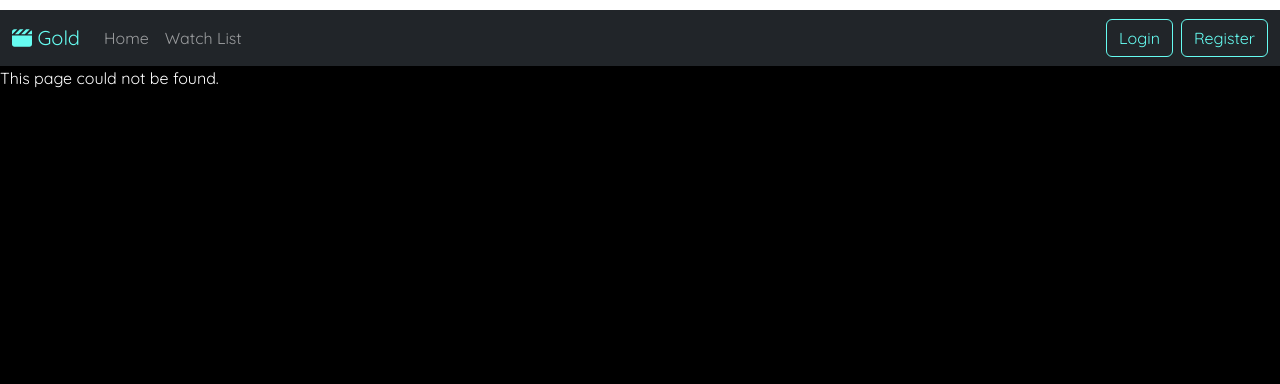
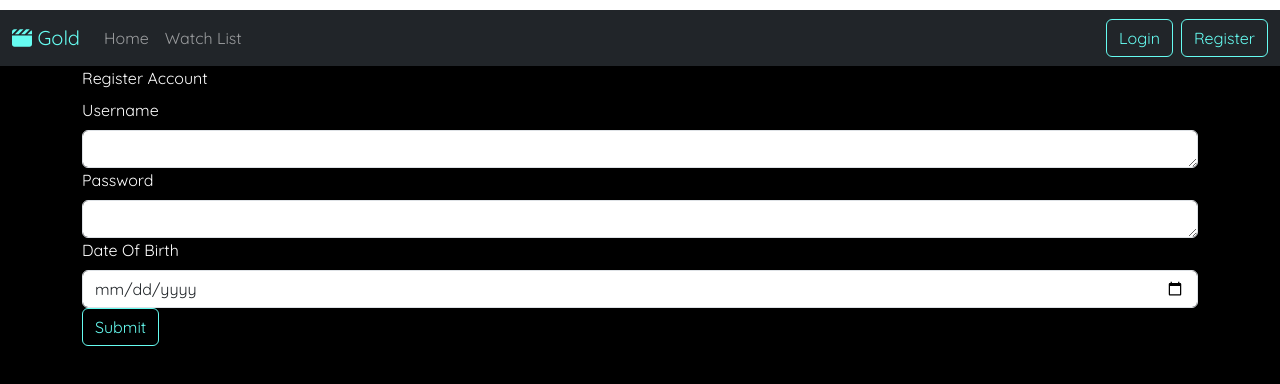
Before and after one commit to RyanBellNEIT/movie-api-frontend, a React (Create React App) app: page /register in a window 1280 px wide. Shown: the top 384 px of the page. Built offline with nearby package versions, Linux system fonts and the light colour scheme; no server answers.

Commit message:
Implemented registration page and adding of users from frontend.

```diff
--- a/package.json
+++ b/package.json
@@ -15,10 +15,12 @@
     "ajv": "^8.17.1",
     "ajv-keywords": "^5.1.0",
     "axios": "^1.7.9",
+    "bcryptjs-react": "^2.4.6",
     "bootstrap": "^5.3.3",
     "ngrok": "^5.0.0-beta.2",
     "react": "^19.0.0",
     "react-bootstrap": "^2.10.9",
+    "react-datepicker": "^8.0.0",
     "react-dom": "^19.0.0",
     "react-material-ui-carousel": "^3.4.2",
     "react-player": "^2.16.0",
--- a/src/App.js
+++ b/src/App.js
@@ -8,6 +8,8 @@ import Header from './components/header/Header';
 import Trailer from './components/trailer/Trailer';
 import Reviews from './components/reviews/Reviews';
 import NotFound from './components/notFound/NotFound';
+import Login from './components/login/Login';
+import Register from './components/register/Register';
 
 
 function App() {
@@ -20,8 +22,6 @@ function App() {
 
     try{
       const response = await api.get("/api/v1/movies");
-
-      console.log(response.data);
 
       setMovies(response.data);
     }
@@ -58,8 +58,10 @@ function App() {
       <Routes>
         <Route path='/' element={<Layout/>}>
           <Route path='/' element={<Home movies={movies}/>}></Route>
-          <Route path='/Trailer/:ytTrailerId' element={<Trailer/>}></Route>
-          <Route path='/Reviews/:movieId' element ={<Reviews getMovieData={getMovieData} movie={movie} reviews={reviews} setReviews={setReviews}/>}></Route>
+          <Route path='/trailer/:ytTrailerId' element={<Trailer/>}></Route>
+          <Route path='/reviews/:movieId' element ={<Reviews getMovieData={getMovieData} movie={movie} reviews={reviews} setReviews={setReviews}/>}></Route>
+          <Route path='/login' element={<Login/>}></Route>
+          <Route path='/register' element={<Register/>}></Route>
           <Route path="*" element = {<NotFound/>}></Route>
         </Route>
       </Routes>
--- a/src/components/header/Header.js
+++ b/src/components/header/Header.js
@@ -4,9 +4,11 @@ import Button from "react-bootstrap/Button";
 import Container from "react-bootstrap/Container"
 import Nav from "react-bootstrap/Nav";
 import Navbar from "react-bootstrap/Navbar";
-import {NavLink} from "react-router-dom";
+import {Link, NavLink, useNavigate} from "react-router-dom";
 
 const Header = () => {
+
+    const navigate = useNavigate();
 
 return (
     <>
@@ -37,8 +39,8 @@ return (
                         <NavLink className ="nav-link" to="/">Home</NavLink>
                         <NavLink className ="nav-link" to="/watchList">Watch List</NavLink>
                     </Nav>
-                    <Button variant="outline-info" className="me-2">Login</Button>
-                    <Button variant="outline-info">Register</Button>
+                    <Button variant="outline-info" className="me-2" onClick={() => navigate('/login')}>Login</Button>
+                    <Button variant="outline-info" onClick={() => navigate('/register')}>Register</Button>
                 </Navbar.Collapse>
             </Container>
         </Navbar>
--- a/src/components/hero/Hero.js
+++ b/src/components/hero/Hero.js
@@ -13,7 +13,7 @@ const Hero = ({movies}) => {
 
     function reviews(movieId)
     {
-        navigate(`/Reviews/${movieId}`);
+        navigate(`/reviews/${movieId}`);
     }
 
   return (
@@ -33,7 +33,7 @@ const Hero = ({movies}) => {
                                         <h4>{movie.title}</h4>
                                     </div>
                                     <div className="movie-buttons-container">
-                                        <Link to={`/Trailer/${movie.trailerLink.substring(movie.trailerLink.length - 11)}`}>
+                                        <Link to={`/trailer/${movie.trailerLink.substring(movie.trailerLink.length - 11)}`}>
                                             <div className="play-button-icon-container">
                                                 <FontAwesomeIcon className="play-button-icon"
                                                     icon = {faCirclePlay}
--- /dev/null
+++ b/src/components/login/Login.js
@@ -0,0 +1,11 @@
+import React from "react";
+
+const Login = () => {
+    return(
+        <div>
+            This page could not be found.
+        </div>
+    )
+}
+
+export default Login
--- /dev/null
+++ b/src/components/register/Register.js
@@ -0,0 +1,84 @@
+import React, { useRef, useState } from "react";
+import api from '../../api/axiosConfig';
+import {Container, Row, Col, Form, Button} from 'react-bootstrap';
+import DatePicker from 'react-datepicker';
+import bcrypt from "bcryptjs-react";
+import { error } from "ajv/dist/vocabularies/applicator/dependencies";
+
+
+const Register = ({username, password}) => {
+
+    const userText = useRef();
+    const passText = useRef();
+
+    const [date, setDate] = useState(new Date());
+
+    const hashPassword = async(password) =>{
+        var salt = await bcrypt.genSaltSync(10);
+
+        const hash = await bcrypt.hash(password, salt);
+
+        return hash;
+    }
+
+    const addUser = async (e) =>{
+        e.preventDefault();
+
+        const usernameTxt = userText.current;
+        let passwordTxt = passText.current;
+        let dateOfBirth = date;
+
+        //Converting date for use in Java backend.
+        dateOfBirth = Date.parse(dateOfBirth);
+
+        passwordTxt = hashPassword(passwordTxt.value);
+
+        let passwordTxtValue = "";
+
+        try{
+            passwordTxtValue = await passwordTxt;
+        }
+        catch(err){
+            console.error(error);
+        }
+
+        try{
+            const response = await api.post("api/v1/users", {username:usernameTxt.value, password:passwordTxtValue, birthDate:dateOfBirth});
+
+            usernameTxt.current = "";
+            passwordTxt.current = "";
+            dateOfBirth = new Date();
+        }
+        catch(err)
+        {
+            console.error(err);
+        }
+    }
+
+    return(
+        <Container>
+            <Col>
+                <Row>
+                    <Form>
+                        <Form.Label>Register Account</Form.Label>
+                        <Form.Group controlId="registerForm.UserInput1">
+                            <Form.Label>Username</Form.Label>
+                            <Form.Control ref={userText} as="textarea" rows={1}></Form.Control>
+                        </Form.Group>
+                        <Form.Group controlId="registerForm.ControlPassword1">
+                            <Form.Label>Password</Form.Label>
+                            <Form.Control ref={passText} as="textarea" rows={1}></Form.Control>
+                        </Form.Group>
+                        <Form.Group controlId="registerForm.DateBirth1">
+                            <Form.Label>Date Of Birth</Form.Label>
+                            <Form.Control type="date" name="dateOfBirth" value={date} onChange={(e) => setDate(e.target.value)}/>
+                        </Form.Group>
+                        <Button variant="outline-info" onClick={addUser}>Submit</Button>
+                    </Form>
+                </Row>
+            </Col>
+        </Container>
+    )
+}
+
+export default Register
```
Also changed, not shown: 2 other files (tests, documents, lock files or other folders).
